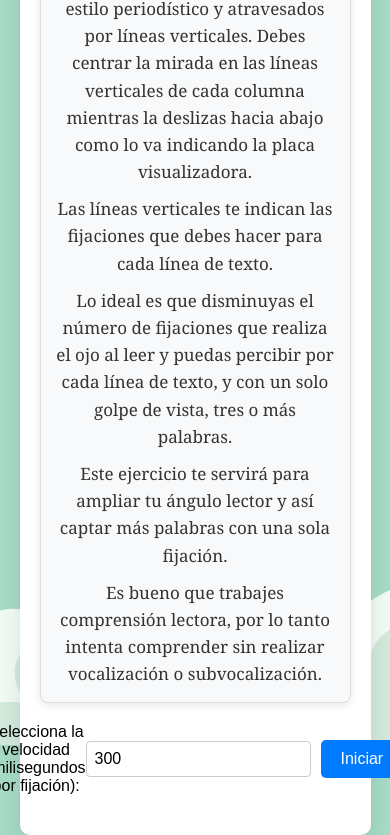
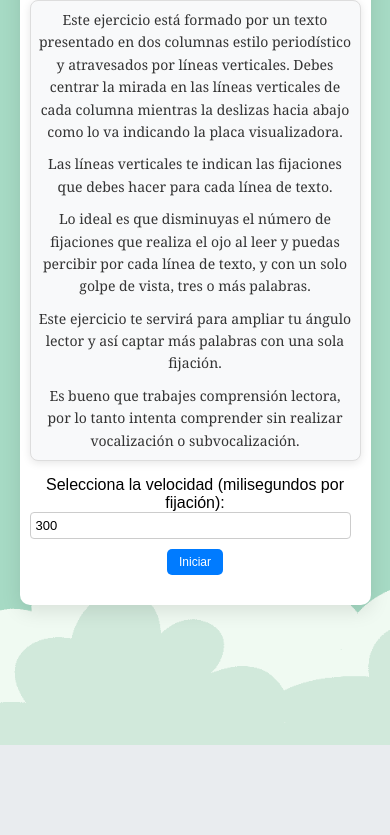
Before and after one commit to BreidysG/Ejercicio24LR, a plain HTML site: page index.html in a window 390 px wide. Shown: the part 99-934 px from the top of the page. After the commit the page ends 844 px from the top, so only its background shows below. Drawn offline with Linux system fonts and the light colour scheme.

Commit message:
Estilos responsivos buenos

```diff
--- a/styles.css
+++ b/styles.css
@@ -164,3 +164,237 @@ button:hover {
         transform: translateY(100%);
     }
 }
+* {
+    box-sizing: border-box;
+    margin: 0;
+    padding: 0;
+}
+
+body {
+    font-family: Arial, sans-serif;
+    background-color: #e9ecef; /* Fondo más claro y moderno */
+    display: flex;
+    justify-content: center;
+    align-items: flex-start; /* Cambiado para evitar el corte en la vista móvil */
+    min-height: 100vh; /* Asegura que el contenedor ocupe al menos la altura de la pantalla */
+    overflow-x: hidden; /* Evitar desplazamiento horizontal */
+    background-image: url(2.png);
+    background-size: cover;
+}
+
+body p {
+    font-family: Georgia, 'Times New Roman', Times, serif;
+    font-size: 17px;
+    line-height: 20px;
+}
+
+.container {
+    text-align: center;
+    width: 90%;
+    max-width: 1200px; /* Limitar el ancho máximo */
+    display: flex;
+    flex-direction: column;
+    justify-content: flex-start; /* Cambiado para que el contenido se alinee al inicio */
+    border-radius: 10px; /* Bordes redondeados */
+    background-color: #fff; /* Fondo blanco */
+    box-shadow: 0 6px 20px rgba(0, 0, 0, 0.1); /* Sombra más suave */
+    padding: 20px;
+}
+
+#info {
+    background-color: #f8f9fa; /* Fondo claro para destacar el contenido */
+    border: 1px solid #ddd; /* Borde suave para separación */
+    border-radius: 8px; /* Bordes redondeados */
+    padding: 15px; /* Espacio interno */
+    margin: 20px 0; /* Margen superior e inferior */
+    box-shadow: 0 2px 8px rgba(0, 0, 0, 0.1); /* Sombra ligera */
+}
+
+#info p {
+    font-size: 17px; /* Tamaño de fuente */
+    line-height: 1.6; /* Espaciado entre líneas */
+    color: #333; /* Color del texto */
+    margin-bottom: 10px; /* Espaciado entre párrafos */
+}
+
+#info p:last-child {
+    margin-bottom: 0; /* Elimina el margen del último párrafo */
+}
+
+.controls {
+    display: flex;
+    justify-content: center;
+    align-items: center;
+    margin-bottom: 20px;
+    flex-wrap: wrap; /* Permitir que los controles se ajusten en pantallas pequeñas */
+}
+
+input[type="number"] {
+    padding: 8px;
+    border: 1px solid #ccc;
+    border-radius: 4px;
+    margin-right: 10px;
+    font-size: 16px;
+    width: auto; /* Ajustar el ancho automáticamente */
+}
+
+button {
+    padding: 10px 20px;
+    font-size: 16px;
+    border: none;
+    border-radius: 5px;
+    background-color: #007bff;
+    color: white;
+    cursor: pointer;
+    transition: background-color 0.3s;
+}
+
+button:hover {
+    background-color: #0056b3;
+}
+
+#text-container {
+    display: flex;
+    justify-content: space-between; /* Asegura que haya espacio entre columnas */
+    height: auto; /* Permitir que la altura sea automática */
+    position: relative;
+    gap: 20px; /* Espacio entre columnas */
+    padding: 10px;
+    flex-wrap: wrap; /* Permitir que las columnas se ajusten en pantallas pequeñas */
+}
+
+.column {
+    flex: 1 1 calc(50% - 10px); /* Permitir que las columnas crezcan y se encojan */
+    background-color: white;
+    padding: 15px;
+    border: 1px solid #ccc;
+    border-radius: 8px;
+    box-shadow: 0 4px 8px rgba(0, 0, 0, 0.05); /* Sombra ligera */
+    overflow: hidden;
+    text-align: left;
+    position: relative;
+}
+
+.vertical-line {
+    position: absolute;
+    width: 2px;
+    height: 100%;
+    background-color: #333;
+}
+
+.left-line1 {
+    left: 20%; /* Primera línea izquierda */
+}
+
+.left-line2 {
+    left: 30%; /* Segunda línea izquierda */
+}
+
+.right-line1 {
+    right: 32%; /* Primera línea derecha */
+}
+
+.right-line2 {
+    right: 22%; /* Segunda línea derecha */
+}
+
+.highlight {
+    background-color: #75b8ff; /* Color de resaltado */
+    transition: background-color 0.3s; /* Transición suave */
+}
+
+#timer {
+    font-size: 24px;
+    margin-top: 20px;
+    color: #333;
+    font-weight: bold;
+}
+
+.hidden {
+    display: none !important;
+}
+
+@keyframes scroll {
+    0% {
+        transform: translateY(0);
+    }
+    100% {
+        transform: translateY(100%);
+    }
+}
+
+/* Estilos responsivos */
+@media (max-width: 768px) {
+    .container {
+        padding: 15px;
+    }
+
+    #info {
+        padding: 10px;
+        margin: 15px 0;
+    }
+
+    #info p {
+        font-size: 15px;
+    }
+
+    input[type="number"] {
+        padding: 6px;
+        font-size: 14px;
+        margin-bottom: 10px; /* Espacio adicional entre el campo y el botón */
+        width: 100%; /* Hacer el campo de entrada más ancho en pantallas pequeñas */
+    }
+
+    button {
+        padding: 8px 16px;
+        font-size: 14px;
+    }
+
+    #text-container {
+        flex-direction: column; /* Cambiar a una columna en pantallas pequeñas */
+        align-items: center; /* Centrar columnas */
+    }
+
+    .column {
+        flex: 1 1 100%; /* Las columnas ocuparán el 100% del ancho en pantallas pequeñas */
+        margin-bottom: 15px; /* Espacio entre las columnas */
+        max-width: 100%; /* Asegurarse de que no excedan el 100% */
+    }
+
+    #timer {
+        font-size: 20px;
+    }
+}
+
+@media (max-width: 480px) {
+    .container {
+        padding: 10px;
+    }
+
+    #info {
+        padding: 8px;
+    }
+
+    #info p {
+        font-size: 14px;
+    }
+
+    input[type="number"] {
+        padding: 5px;
+        font-size: 13px;
+    }
+
+    button {
+        padding: 6px 12px;
+        font-size: 12px;
+    }
+
+    #timer {
+        font-size: 18px;
+    }
+
+    .column {
+        flex: 1 1 100%; /* Ajustar el ancho de las columnas para ser el 100% en pantallas más pequeñas */
+        margin-bottom: 20px; /* Espacio entre las columnas */
+    }
+}
```
